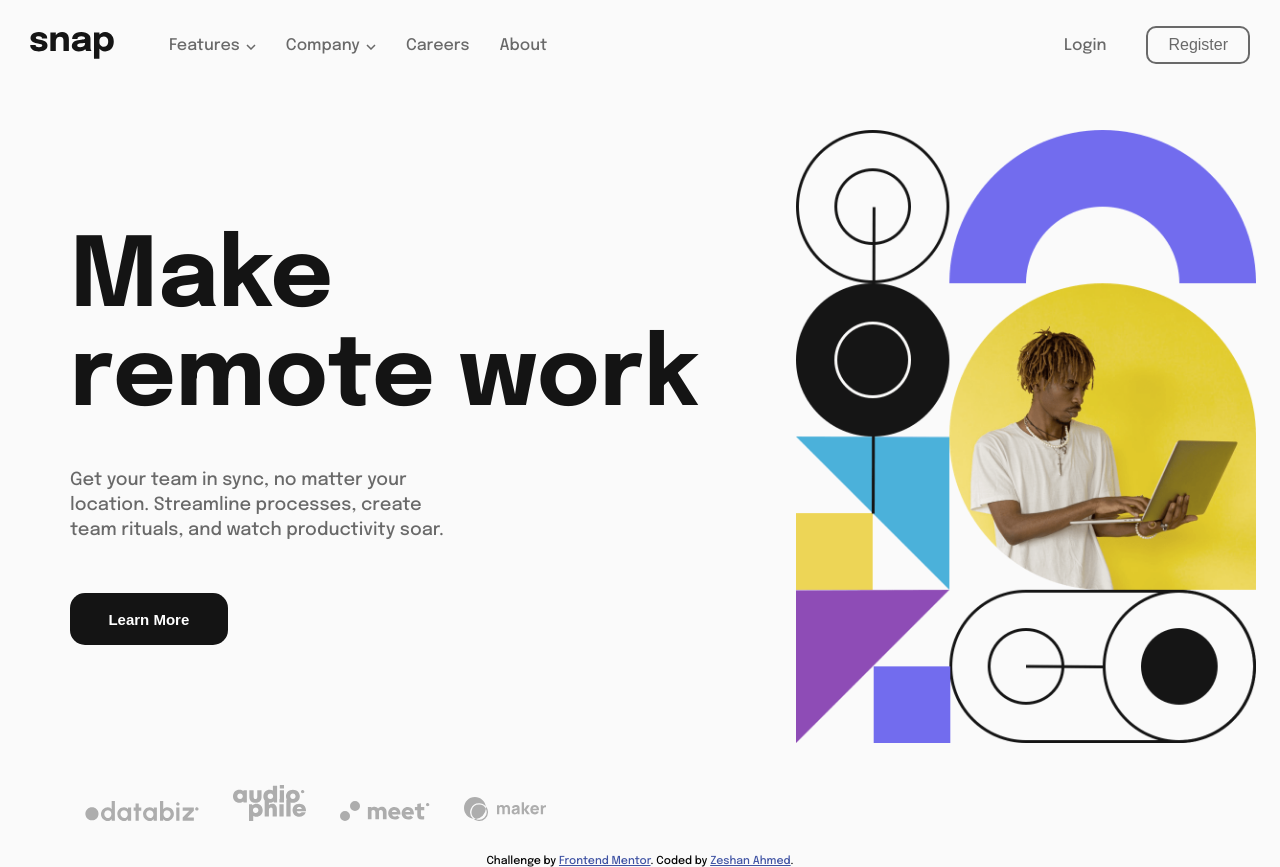
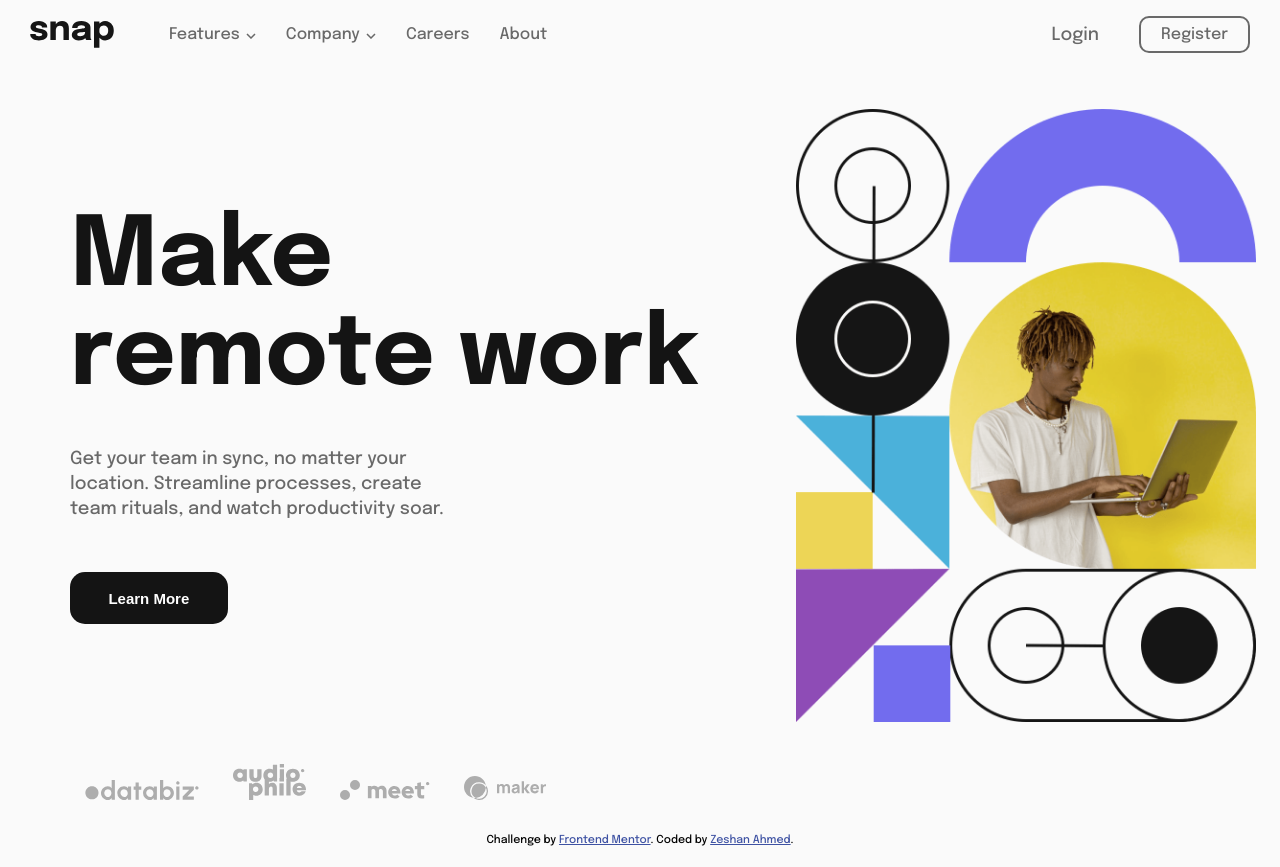
Before and after one commit to z3shan7/intro-section-with-drop-down-navigation, a plain HTML site: page index.html in a window 1280 px wide. After the commit the page ends 846 px from the top, so only its background shows below. Drawn offline with Linux system fonts and the light colour scheme.

Commit message:
login button issue

```diff
--- a/index.html
+++ b/index.html
@@ -34,10 +34,10 @@
       </div>
       </div>
       <div>
-        <ul class="list-2">
-          <li>Login</li>
+        <div class="list-2">
+          <button class="btn">Login</button>
           <button type="submit" class="Sub-Btn Btn"> Register</button>
-        </ul>
+        </div>
         <div class="sidenav">
           <img src="./images/icon-menu.svg" alt="hamburger-menu" class="open-icon">
           <img src="./images/icon-close-menu.svg" alt="x-icon" class="close-icon">
--- a/style.css
+++ b/style.css
@@ -158,11 +158,16 @@ body{
 
 }
 
-.list-2 li{
+.list-2 .btn{
     padding: 0 20px;
     color: var(--Medium-Gray);
+    border: none;
+    font-size: 18px;
+    background:transparent;
+    font-family: var(--ff);
+
 }
-.list-2 li:hover{
+.list-2 .btn:hover{
     color: var(--Almost-Black);
     cursor: pointer;
 }
@@ -171,6 +176,7 @@ body{
     background: transparent;
     padding: 8px 20px;
     border: 2px solid var(--Medium-Gray);
+    font-family: var(--ff);
     border-radius: 10px;
     font-size: 16px;
     margin-left: 20px;
@@ -179,6 +185,7 @@ body{
 .list-2 .Sub-Btn:hover{
     border-color: var(--Almost-Black);
     color: var(--Almost-Black);
+    cursor: pointer;
 
 }
 .sidenav{
```
